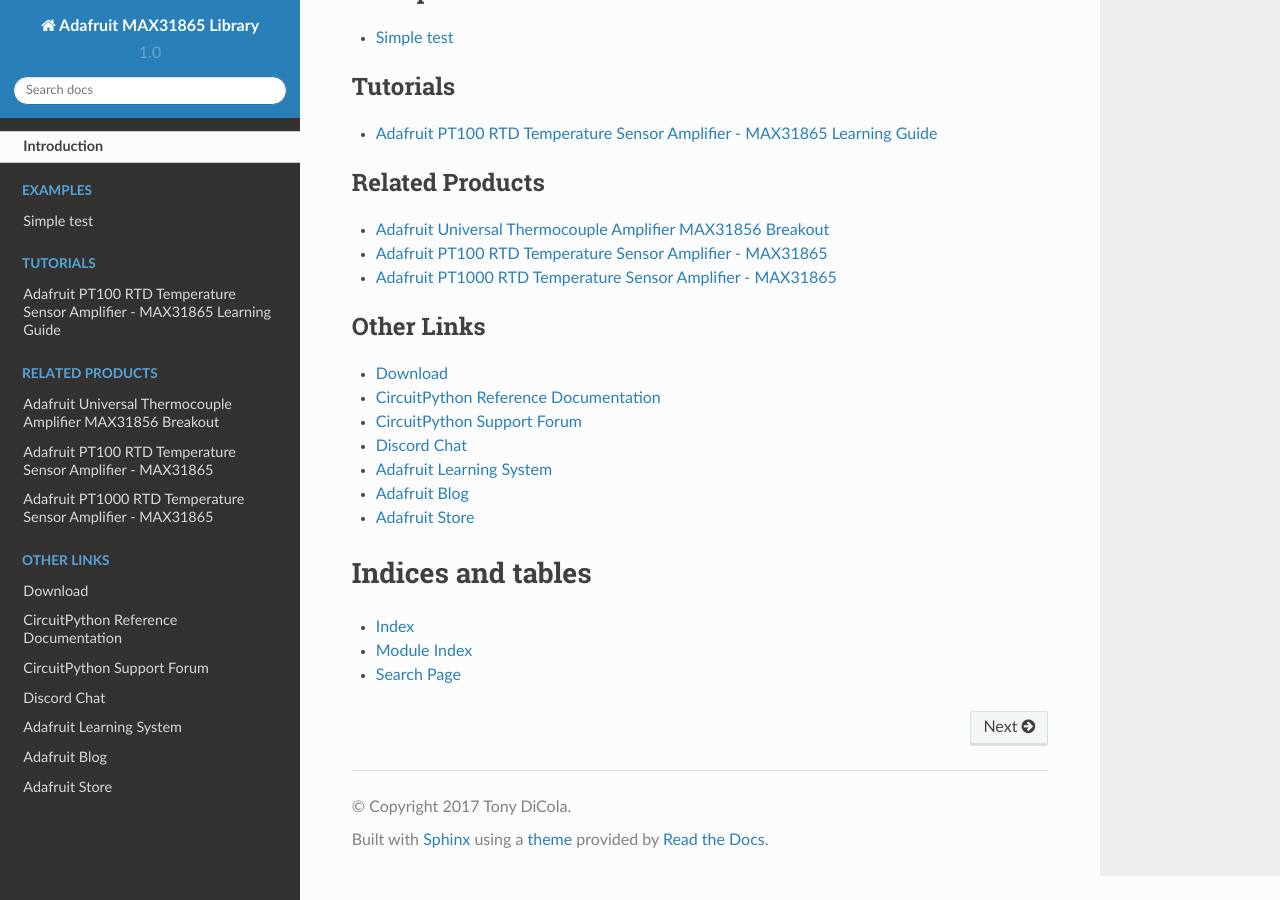
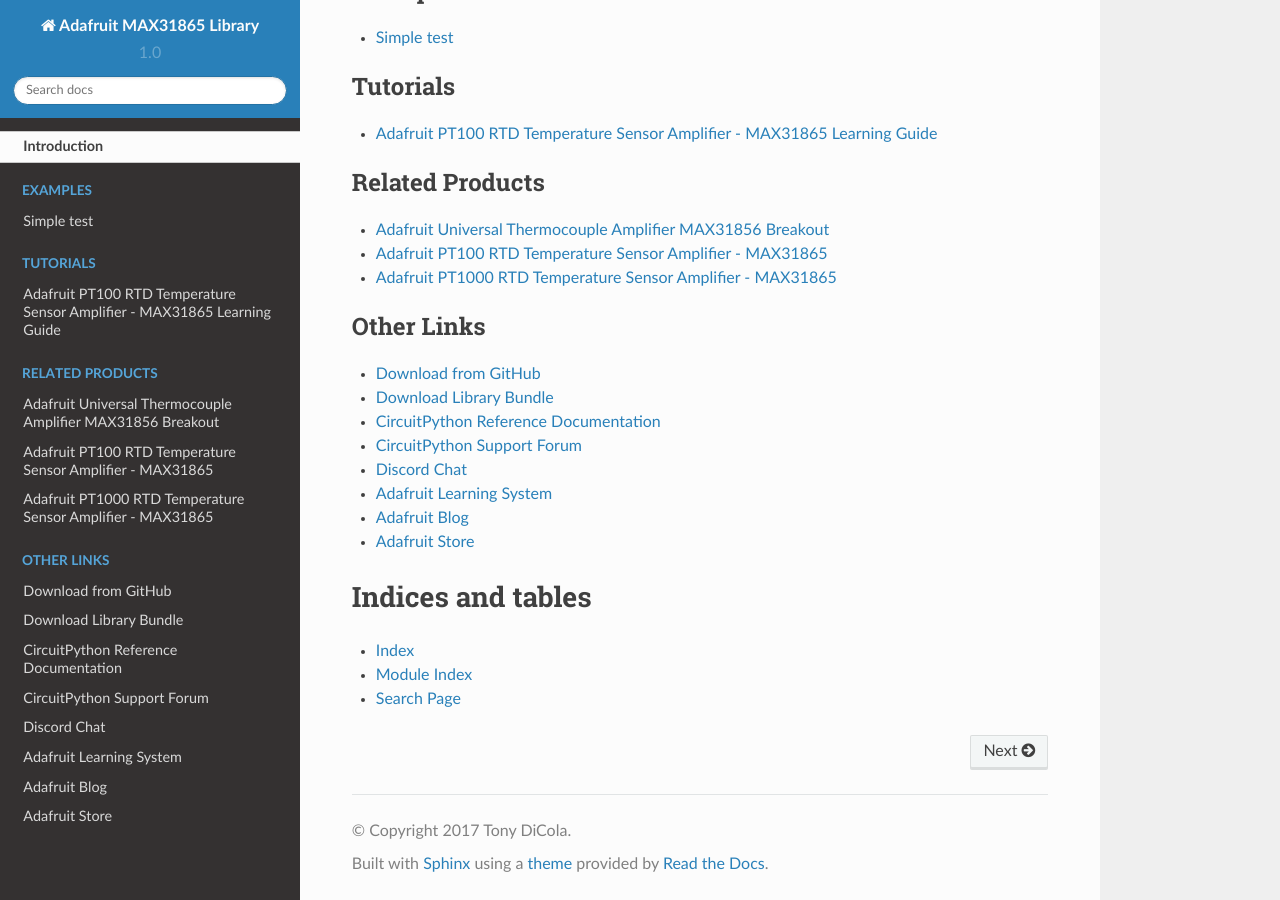
Before and after one commit to adafruit/Adafruit_CircuitPython_MAX31865, a Sphinx documentation site: the page built from docs/index.rst, in a window 1280 px wide and 900 px high, scrolled down 1467 px. Built offline with Sphinx 7.4.7 and the Read the Docs theme 2.0.0, drawn with Linux system fonts in a browser that asks for light colours.

Commit message:
Added cp.org link to index.rst

```diff
--- a/docs/index.rst
+++ b/docs/index.rst
@@ -37,7 +37,8 @@
 .. toctree::
     :caption: Other Links
 
-    Download <https://github.com/adafruit/Adafruit_CircuitPython_MAX31865/releases/latest>
+    Download from GitHub <https://github.com/adafruit/Adafruit_CircuitPython_MAX31865/releases/latest>
+    Download Library Bundle <https://circuitpython.org/libraries>
     CircuitPython Reference Documentation <https://docs.circuitpython.org>
     CircuitPython Support Forum <https://forums.adafruit.com/viewforum.php?f=60>
     Discord Chat <https://adafru.it/discord>
```
